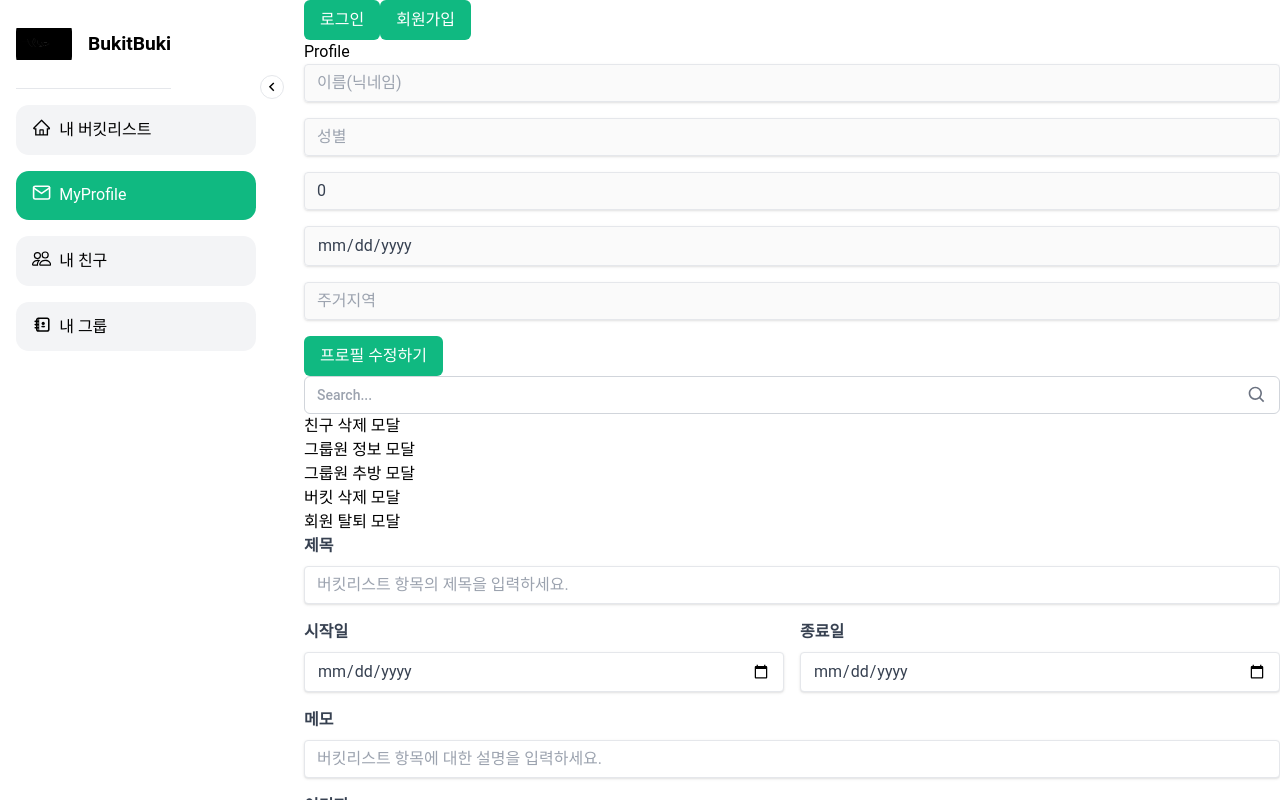
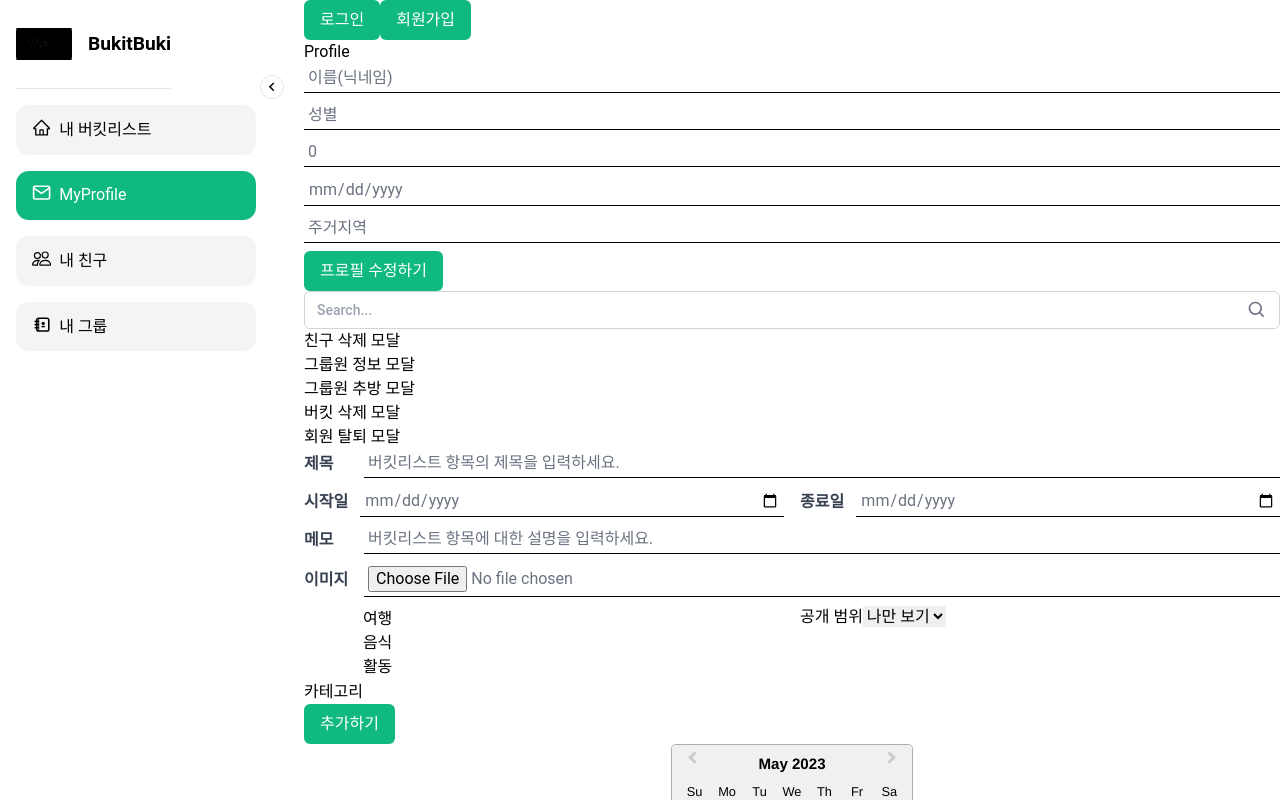
Before and after one commit to Bucket-Business-Organization/buki-buki-client, a Next.js app: page /Profile in a window 1280 px wide. Shown: the top 800 px of the page. Built offline with nearby package versions, Linux system fonts and the light colour scheme.

Commit message:
Feat: className prop 추가

```diff
--- a/components/common/Input.tsx
+++ b/components/common/Input.tsx
@@ -13,6 +13,7 @@ interface InputProps {
   onClick?: () => void;
   readOnly?: boolean;
   onChange?: (event: React.ChangeEvent<HTMLInputElement>) => void;
+  className?: string;
 }
 
 const Input: React.FC<InputProps> = ({
@@ -26,17 +27,21 @@ const Input: React.FC<InputProps> = ({
   defaultValue = "",
   onClick,
   readOnly = false,
+  className = "",
 
   onChange,
 }) => {
   return (
-    <div className="mb-4">
+    <div className="mb-2 w-full flex">
       {showLabel ? (
-        <label htmlFor={id} className="block text-gray-700 font-bold mb-2">
+        <label
+          htmlFor={id}
+          className={` text-gray-700 w-16 font-bold  text-center flex items-center${className}`}
+        >
           {label}
         </label>
       ) : (
-        <label htmlFor={id} className="sr-only">
+        <label htmlFor={id} className={`sr-only ${className}`}>
           {label}
         </label>
       )}
@@ -50,7 +55,7 @@ const Input: React.FC<InputProps> = ({
         defaultValue={defaultValue}
         onClick={onClick}
         readOnly={readOnly}
-        className="shadow appearance-none border rounded w-full py-2 px-3 text-gray-700 leading-tight focus:outline-none focus:shadow-outline"
+        className={`text-base text-gray-500 w-full placeholder-gray-500 border-b border-black  py-1 px-1 leading-tight focus:outline-none focus:shadow-outline bg-white ${className}`}
       />
     </div>
   );
```
